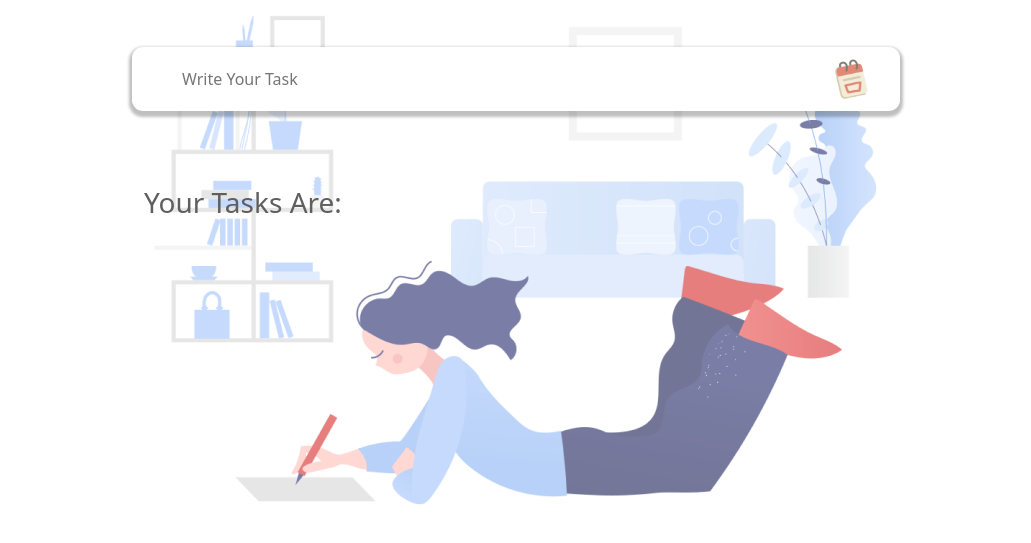
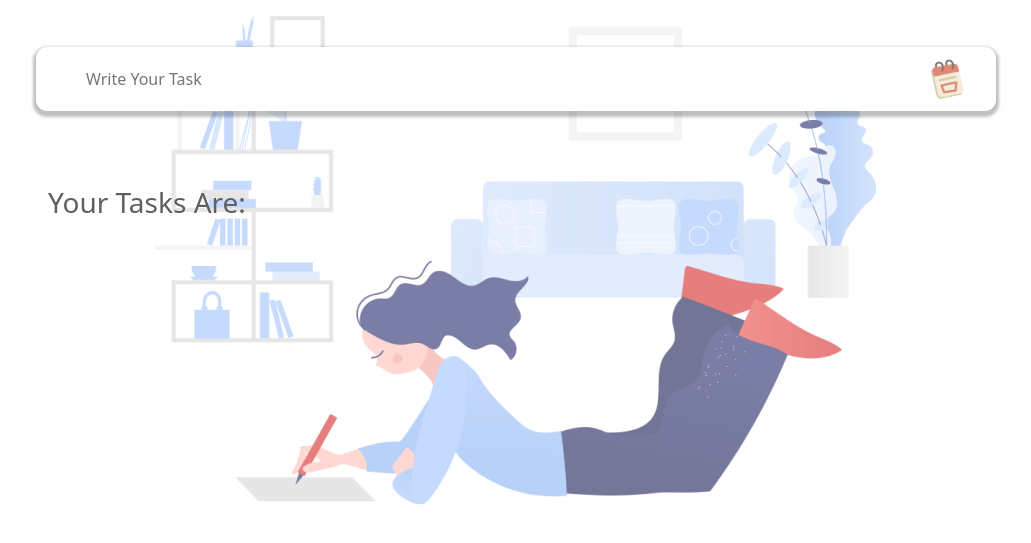
Before and after one commit to TechRami/to-do-list, a plain HTML site: page index.html in a window 1280 px wide. Shown: the part 109-652 px from the top of the page, without its empty margins (124-1155 px from the left). Drawn offline with nearby package versions, Linux system fonts and the light colour scheme.

Commit message:
changing container size

```diff
--- a/index.html
+++ b/index.html
@@ -17,13 +17,13 @@
    <div class="backgroundImage">
 
 
-          <header class="nav container mt-2">
+          <header class="nav container-fluid w-75 mt-2">
               <h1 style="margin: 25px auto; pointer-events: none; color: rgb(255, 125, 125)">To-Do-List</h1>
 
           </header>
 
 
-             <main id="inputField" style="align-items: center; margin-top: 50px;" class="container input-container d-flex">
+             <main id="inputField" style="align-items: center; margin-top: 50px;" class="container-fluid w-75 input-container d-flex">
              <input class="todo-input" type="text" placeholder="Write Your Task" >
              <button id="addToDo" class="btn btn-default shadow-none todo-button" style="padding: 0 !important">
                  <img width="36" height="42" src="dist/images/notebook-icon.png" alt="">
@@ -33,7 +33,7 @@
 
 
           <!--            To-Do-List            -->
-             <section style="margin-top: 75px;" class="container todoList-container">
+             <section style="margin-top: 75px;" class="container-fluid w-75 todoList-container">
              <h3 style="color: #5F5F5F; margin-bottom: 30px">Your Tasks Are:</h3>
           <!-- Our JavaScript code will be printed down here here -->
               <ul style="display: flex; flex-direction: column;" class="nav todo-list">
```
